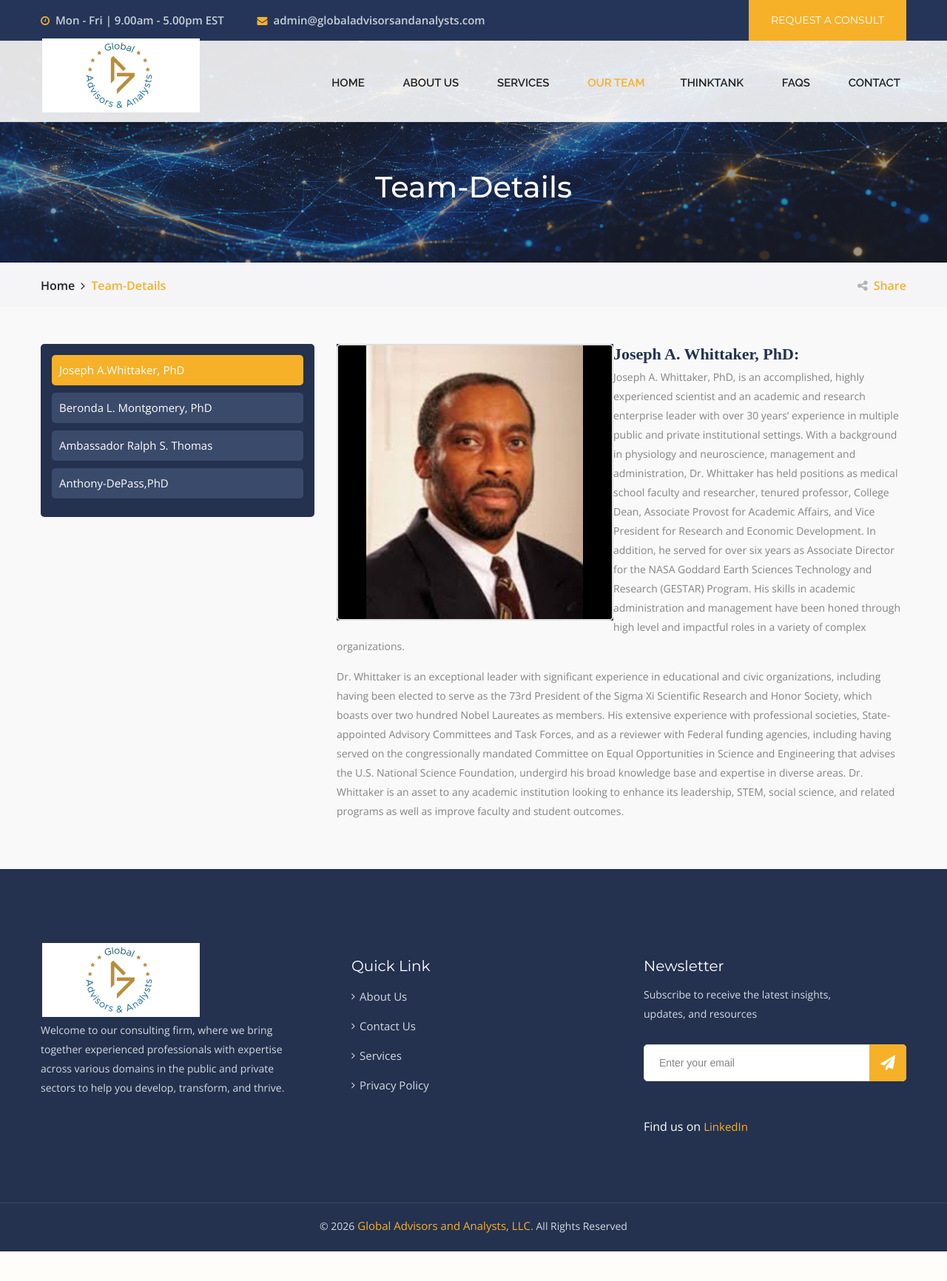
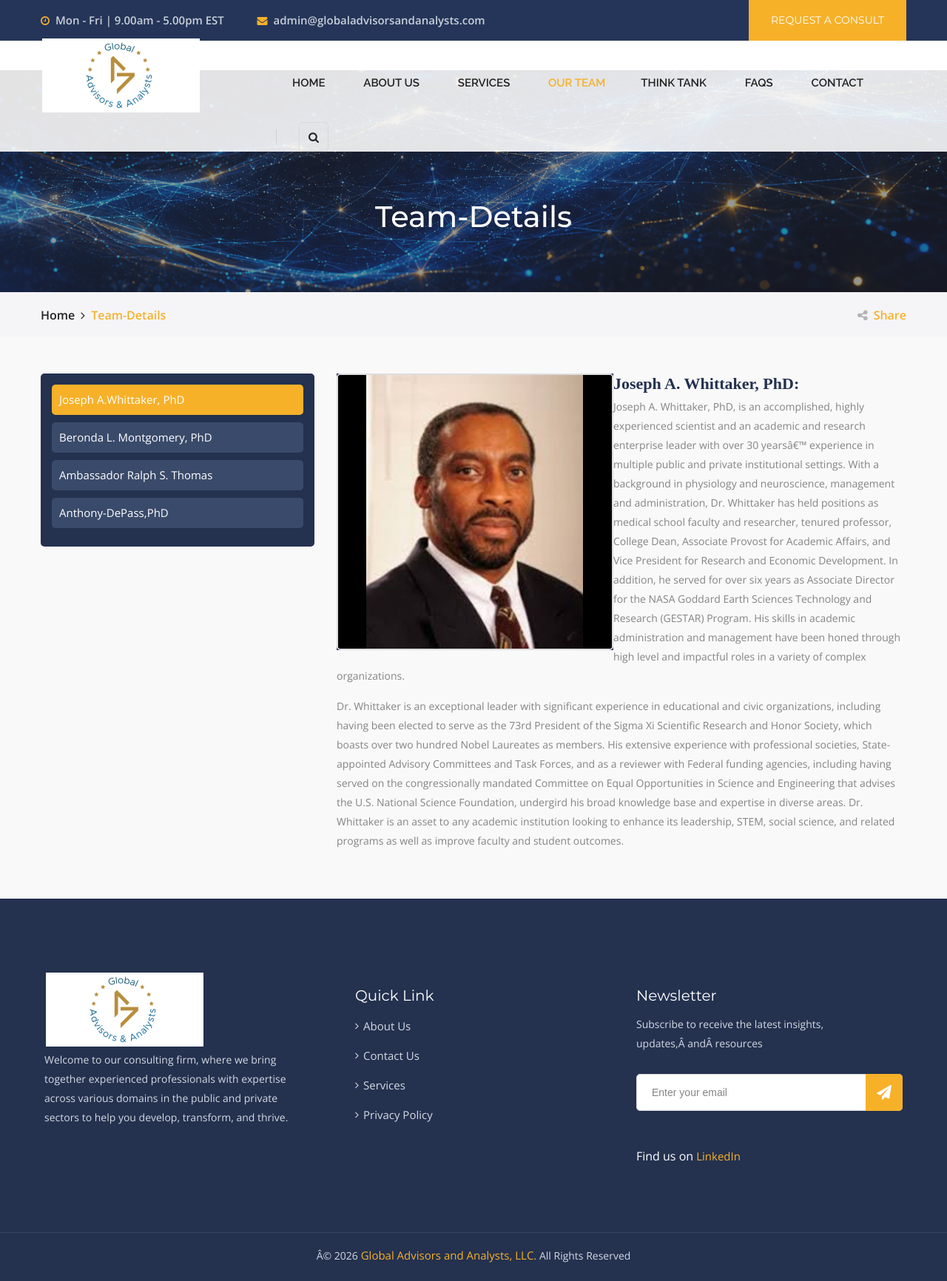
Before and after one commit to soteria-59/Gaa-website, a PHP site: page /teamdetailsJ.html in a window 1280 px wide. Shown: the whole page at 74% size. Before the commit the page ends 1692 px from the top, so only its background shows below. Run offline with PHP 8.4, Linux system fonts and the light colour scheme; some libraries are stand-ins or nearby versions.

Commit message:
commits chenges to layout adjustments

```diff
--- a/css/responsive.css
+++ b/css/responsive.css
@@ -85,14 +85,10 @@
 		display: none;
 	}
 	.service-section .service-title{
-		margin-bottom: 60px;
+		margin-bottom: 60%;
 	}
 	.service-section .owl-theme .owl-controls{
-		position: relative;
-		left: 0px;
-		bottom: 0px;
-		text-align: center;
-		top: 15px;
+		display: none !important;
 	}
 	.fact-counter .single-item{
 		margin-bottom: 30px;
--- a/css/style.css
+++ b/css/style.css
@@ -987,7 +987,7 @@ span{
   background: #f5f5f8;
   width: 100%;
   background-size: cover;
-  padding: 100px 30px 100px 375px;
+  padding: 100px 30px 100px 200px;
 }
 .service-section:before{
   position: absolute;
@@ -1012,12 +1012,12 @@ span{
   position: relative;
   margin-right: -15px;
   z-index: 1;
-  padding-right: 40px;
+  padding-right: 60px;
 }
 .service-section .service-title p{
   color: #d4d6dc;
   position: relative;
-  top: 27px;
+  top: 30px;
 }
 .service-section .three-column-carousel .single-item{
   position: relative;
@@ -1028,9 +1028,7 @@ span{
   display: none !important;
 }
 .service-section .owl-theme .owl-controls {
-  position: absolute;
-  left: -35%;
-  bottom: 26px;
+  display: none !important;
 }
 .service-section .three-column-carousel .single-item .icon-box{
   position: relative;
@@ -1561,13 +1559,10 @@ span{
   padding: 0 20px;
 }
 .main-footer .footer-colmun{
-  padding: 0 15px;
+  padding: 0 20px;
 }
 .main-footer .logo-widget{
-  padding-right: 15px;
-}
-.main-footer .subscribe-widget{
-  padding-left: 15px;
+  padding-right: 0px;
 }
 .main-footer .subscribe-widget .input-box{
   position: relative;
--- a/js/script.js
+++ b/js/script.js
@@ -289,10 +289,9 @@
 		$('.three-column-carousel').owlCarousel({
 			loop:true,
 			margin:30,
-			nav:true,
+			nav:false,
 			smartSpeed: 3000,
 			autoplay: 4000,
-			navText: [ '<span class="fa fa-angle-left"></span>', '<span class="fa fa-angle-right"></span>' ],
 			responsive:{
 				0:{
 					items:1
@@ -318,10 +317,9 @@
 		$('.testimonial-slider').owlCarousel({
 			loop:true,
 			margin:30,
-			nav:true,
+			nav:false,
 			smartSpeed: 3000,
 			autoplay: 4000,
-			navText: [ '<span class="fa fa-angle-left"></span>', '<span class="fa fa-angle-right"></span>' ],
 			responsive:{
 				0:{
 					items:1
--- a/teamdetailsJ.html
+++ b/teamdetailsJ.html
@@ -64,13 +64,20 @@
                                             <li><a href="about.html">About Us</a></li>
                                             <li><a href="service.html">Services</a></li>
                                             <li class="current page"><a href="teamdetailsJ.html">Our Team</a>
-                                            <li><a href="thinktank.html">Thinktank</a></li>
+                                            <li><a href="thinktank.html">Think tank</a></li>
                                             <li><a href="faq.html">FAQs</a></li>
                                             <li><a href="contact.html">Contact</a></li>
                                           </ul>
                                       </ul>
                                 </div>
                             </nav>
+                            <div class="info-box">
+                                <div class="search-box">
+                                    <div class="toggle-search">
+                                        <button><i class="fa fa-search"></i></button>
+                                    </div>
+                                </div>
+                            </div>
                         </div>
                     </div>
                 </div>
@@ -103,12 +110,19 @@
                                     <li><a href="about.html">About Us</a></li>
                                     <li><a href="service.html">Services</a></li>
                                     <li class="current page"><a href="teamdetailsJ.html">Our Team</a>
-                                    <li><a href="thinktank.html">Thinktank</a></li>
+                                    <li><a href="thinktank.html">Think Tank</a></li>
                                     <li><a href="faq.html">FAQs</a></li>
                                     <li><a href="contact.html">Contact</a></li>
                                   </ul>
                                 </div>
                             </nav>
+                            <div class="info-box">
+                                <div class="search-box">
+                                    <div class="toggle-search">
+                                        <button><i class="fa fa-search"></i></button>
+                                    </div>
+                                </div>
+                            </div>
                         </div>
                     </div>
                 </div>
@@ -164,7 +178,7 @@
                                 <div class="text">
                                     <p>
                                          Joseph A. Whittaker, PhD, is an accomplished, highly experienced scientist and an academic
-                                         and research enterprise leader with over 30 years’ experience in multiple public and private
+                                         and research enterprise leader with over 30 yearsâ€™ experience in multiple public and private
                                          institutional settings. With a background in physiology and neuroscience, management and administration,
                                           Dr. Whittaker has held positions as medical school faculty and researcher, tenured professor, College
                                           Dean, Associate Provost for Academic Affairs, and Vice President for Research and Economic Development.
@@ -213,7 +227,7 @@
                     </div>
                 </div>
             </div>
-            <div class="col-md-2 col-sm-6 col-xs-12 footer-colmun">
+<div class="col-md-4 col-sm-6 col-xs-12 footer-colmun">
                 <div class="link-widget footer-widget">
                     <div class="footer-title"><h4>Quick Link</h4></div>
                     <ul class="list">
@@ -224,11 +238,11 @@
                     </ul>
                 </div>
             </div>
-            <div class="col-md-4 col-md-offset-2 col-sm-6 col-xs-12 footer-colmun">
+            <div class="col-md-4 col-sm-6 col-xs-12 footer-colmun">
                 <div class="subscribe-widget footer-widget">
                     <div class="footer-title"><h4>Newsletter</h4></div>
                     <div class="text">
-                        <p>Subscribe to receive the latest insights, updates, and resources</p>
+                        <p>Subscribe to receive the latest insights, updates,Â andÂ resources</p>
                     </div>
                     <div class="input-box">
                         <form action="subscribe.php" method="POST">
@@ -237,8 +251,9 @@
                         </form>
                     </div>
                     <div class="social">
-                        <p>Find us on <a href="https://www.linkedin.com/company/global-advisors-and-analysts">LinkedIn</a></p>
-                    </div>
+
+                        <div class="social"><p>Find us on <a href="https://www.linkedin.com/company/global-advisors-and-analysts">LinkedIn</a> </p></div>
+                      </div>
 
                 </div>
             </div>
@@ -250,18 +265,13 @@
 <!-- footer bottom -->
     <section class="footer-bottom centered">
         <div class="container">
-            <div class="copyright"><p>© 2026<a href="index.html"> Global Advisors and Analysts, LLC.</a> All Rights Reserved</p></div>
+            <div class="copyright"><p>Â© 2026<a href="index.html"> Global Advisors and Analysts, LLC.</a> All Rights Reserved</p></div>
         </div>
     </section>
 
 
 
 <!--End pagewrapper-->
-
-
-<!--Scroll to top-->
-<div class="scroll-to-top scroll-to-target" data-target=".main-header"><span class="icon fa fa-angle-up"></span></div>
-
 
 <!--jquery js -->
 
```
Also changed, not shown: about.html (+7 -12 lines), contact.html (+4 -9 lines), error.html (+4 -9 lines), faq.html (+4 -9 lines), index.html (+3 -19 lines), privacy-policy.html (+2 -6 lines), service-detailse.html (+4 -9 lines), service-detailsf.html (+5 -10 lines), service-detailso.html (+4 -9 lines), service-detailsr.html (+4 -9 lines), service.html (+27 -17 lines), teamdetailsR.html (+8 -13 lines), teamdetailsa.html (+5 -10 lines), teamdetailsm.html (+5 -10 lines), 1 more files.
